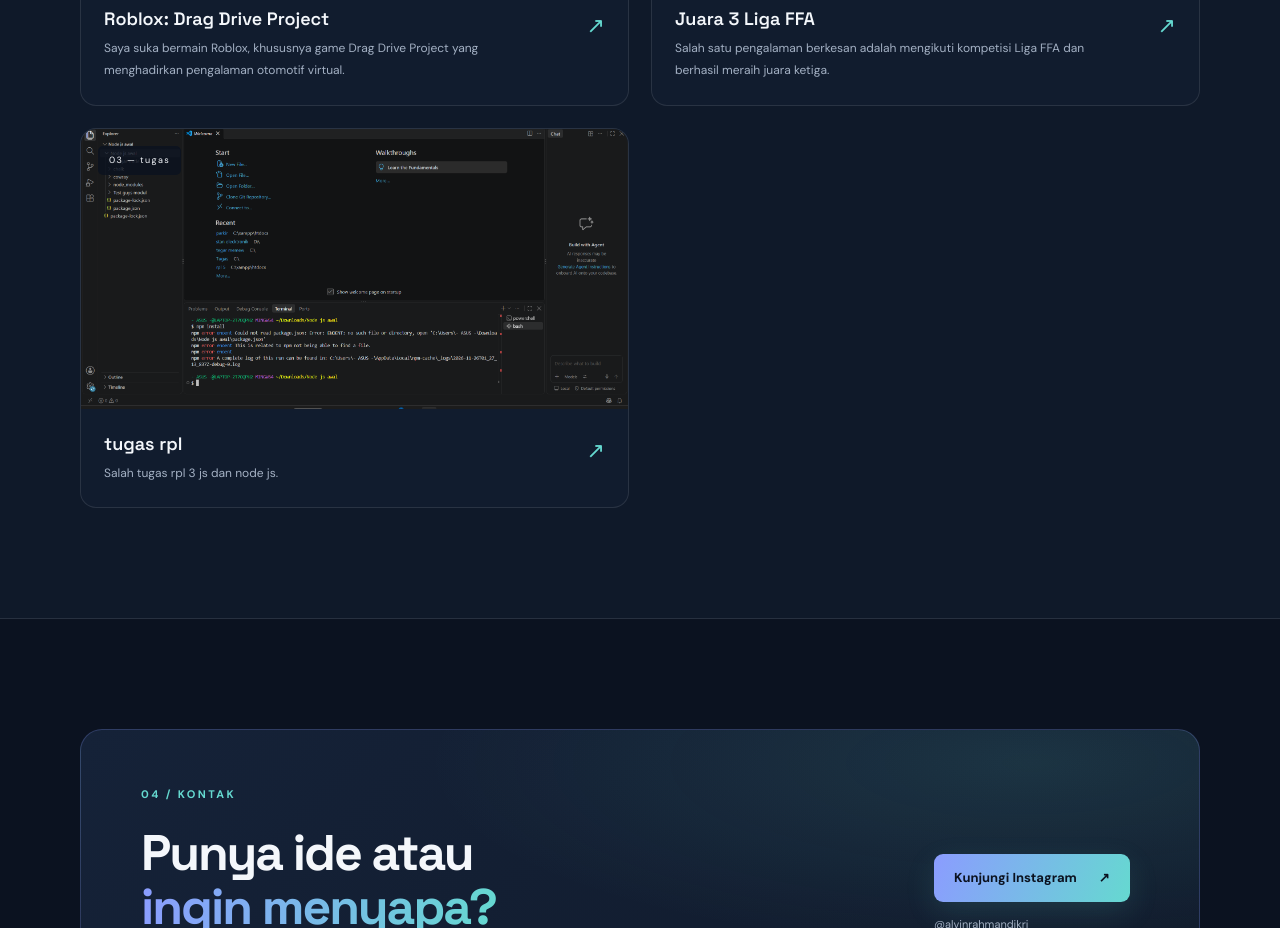
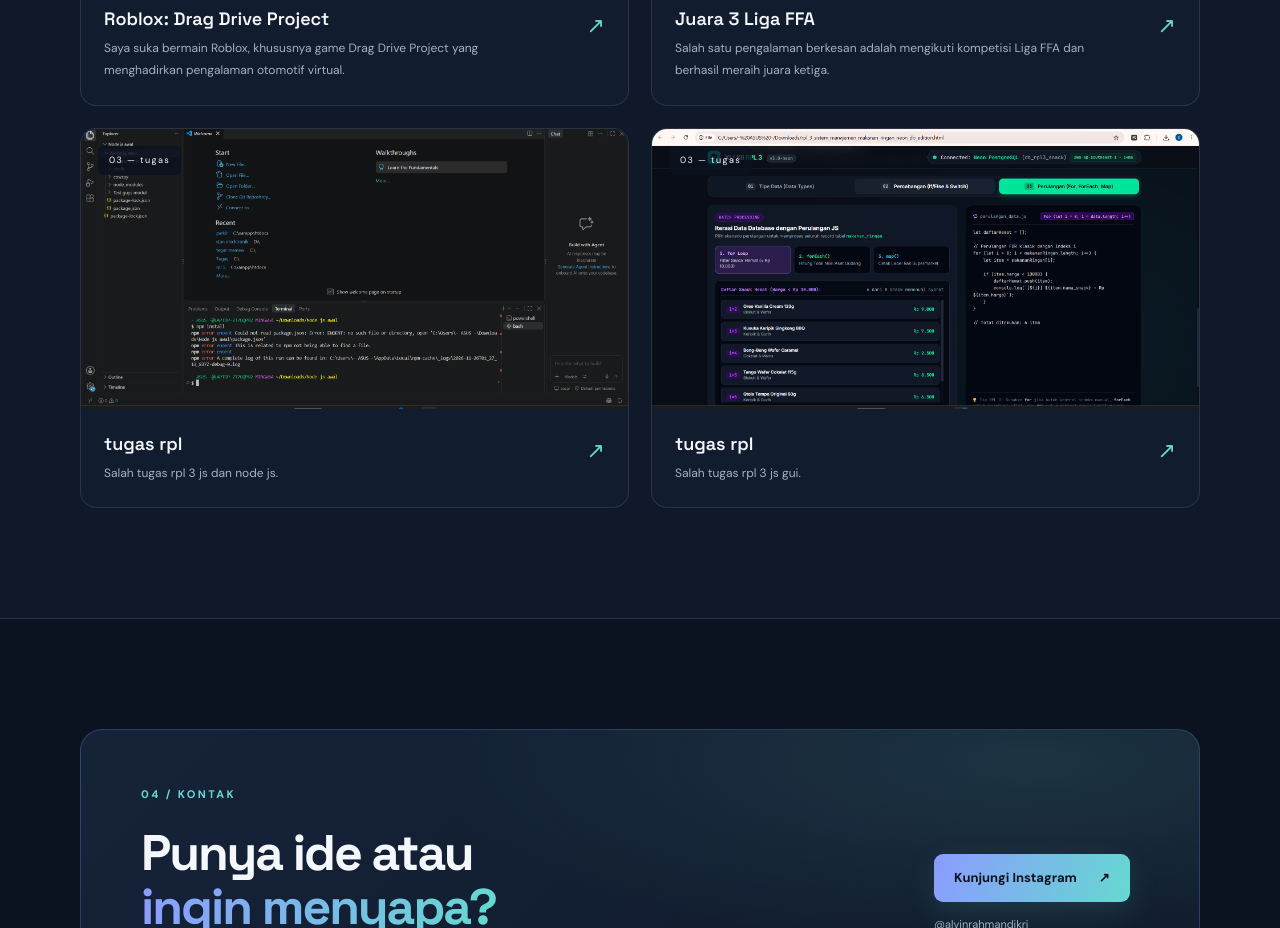
Before and after one commit to alvinrrq22-cpu/alvin.github.oi, a plain HTML site: page index.html in a window 1280 px wide. Shown: the part 2640-3568 px from the top of the page. Drawn offline with Linux system fonts and the light colour scheme.

Commit message:
Update index.html

```diff
--- a/index.html
+++ b/index.html
@@ -71,6 +71,8 @@
           <article class="project-card"><div class="project-image"><img src="img/1.jpg" alt="Tangkapan aktivitas bermain Roblox Drag Drive Project" loading="lazy"><span class="image-label">01 — GAMING</span></div><div class="project-info"><div><h3>Roblox: Drag Drive Project</h3><p>Saya suka bermain Roblox, khususnya game Drag Drive Project yang menghadirkan pengalaman otomotif virtual.</p></div><span class="arrow">↗</span></div></article>
           <article class="project-card"><div class="project-image"><img src="img/2.jpg" alt="Dokumentasi pencapaian juara tiga liga FFA" loading="lazy"><span class="image-label">02 — ACHIEVEMENT</span></div><div class="project-info"><div><h3>Juara 3 Liga FFA</h3><p>Salah satu pengalaman berkesan adalah mengikuti kompetisi Liga FFA dan berhasil meraih juara ketiga.</p></div><span class="arrow">↗</span></div></article>
           <article class="project-card"><div class="project-image"><img src="img/3.jpg" alt="tugas rpl 3 js dan node js" loading="lazy"><span class="image-label">03 — tugas</span></div><div class="project-info"><div><h3>tugas rpl</h3><p>Salah tugas rpl 3 js dan node js.</p></div><span class="arrow">↗</span></div></article>
+          <article class="project-card"><div class="project-image"><img src="img/4.jpg" alt="tugas rpl 3 js gui" loading="lazy"><span class="image-label">03 — tugas</span></div><div class="project-info"><div><h3>tugas rpl</h3><p>Salah tugas rpl 3 js gui.</p></div><span class="arrow">↗</span></div></article>
+        </div>
         </div>
       </div>
     </section>
```
